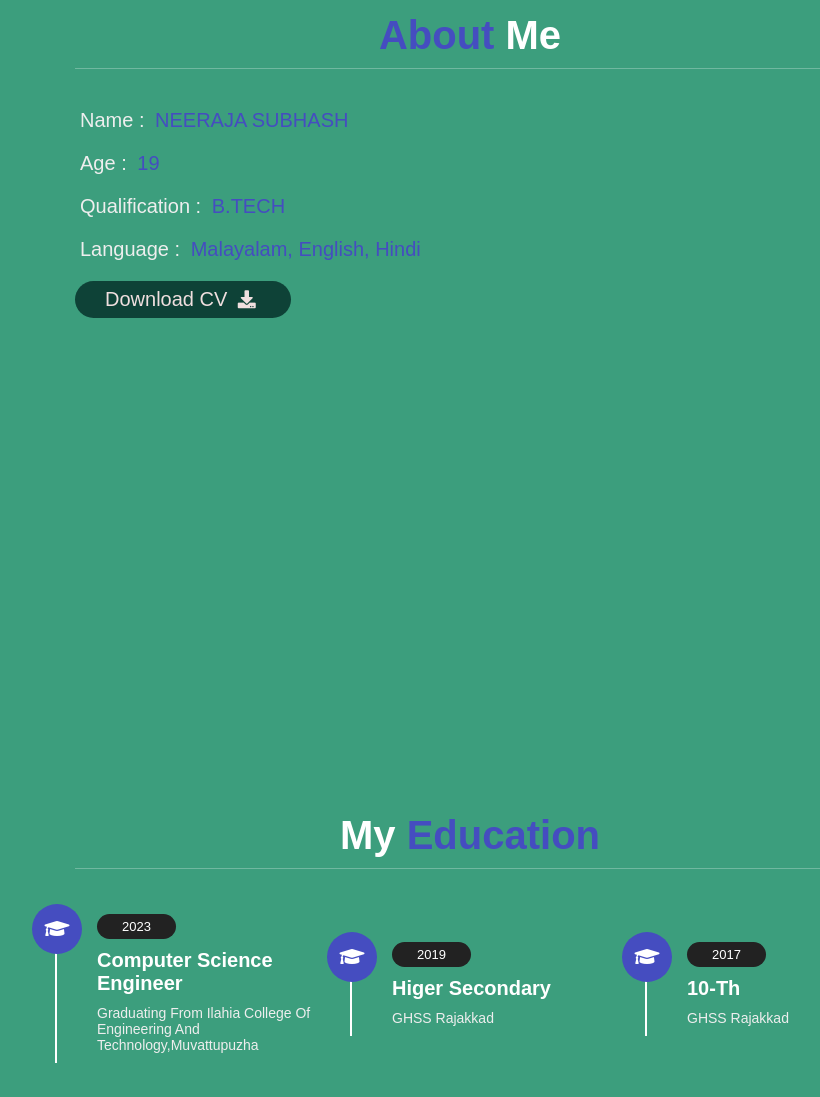
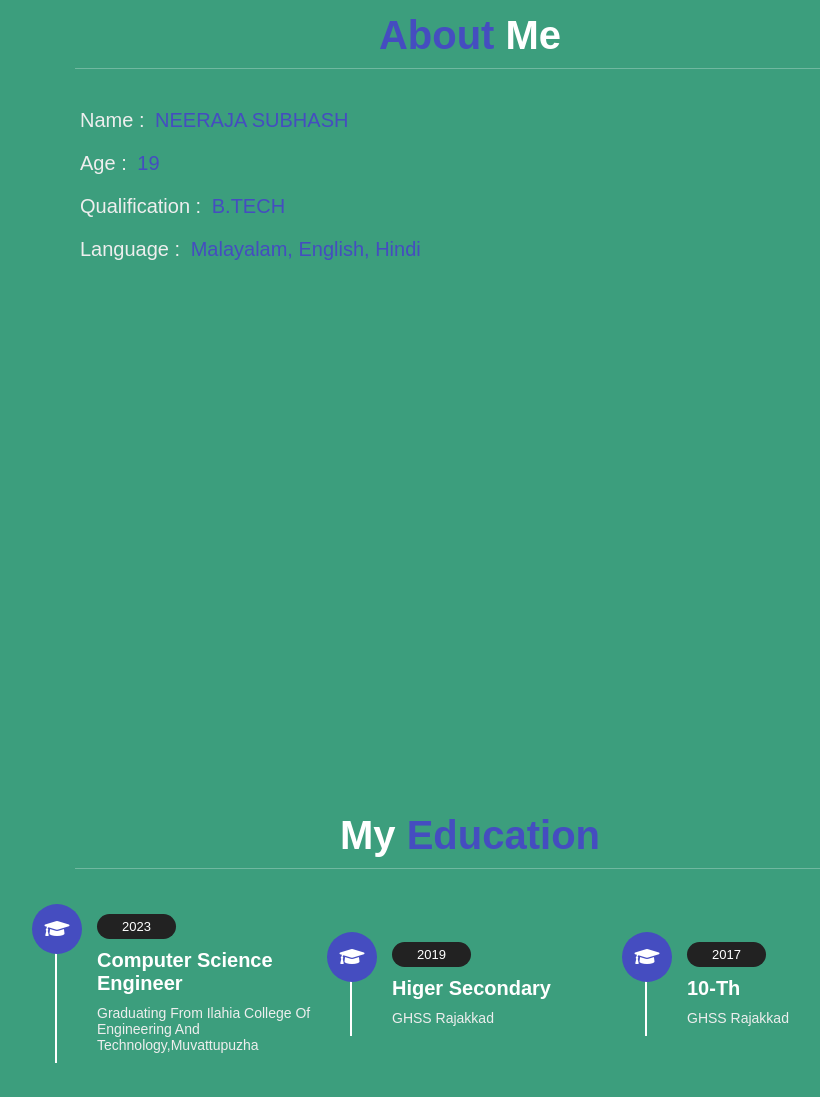
Before and after one commit to NeerajaSubhash/neer-web, a plain HTML site: page index.html in a window 1280 px wide. Shown: the part 807-1904 px from the top of the page, without its empty margins (345-1165 px from the left). Drawn offline with nearby package versions, Linux system fonts and the light colour scheme; files whose address does not match are found by name; a web font is replaced by a local one.

Commit message:
Update index.html

```diff
--- a/index.html
+++ b/index.html
@@ -72,7 +72,7 @@
         <h3> <span> Age : </span> 19 </h3>
         <h3> <span> Qualification : </span> B.TECH </h3>
         <h3> <span> Language : </span> Malayalam, English, Hindi </h3>
-        <a href="#"><button class="btn"> download CV <i class="fas fa-download"></i> </button></a>
+
     </div>
 
 
```
